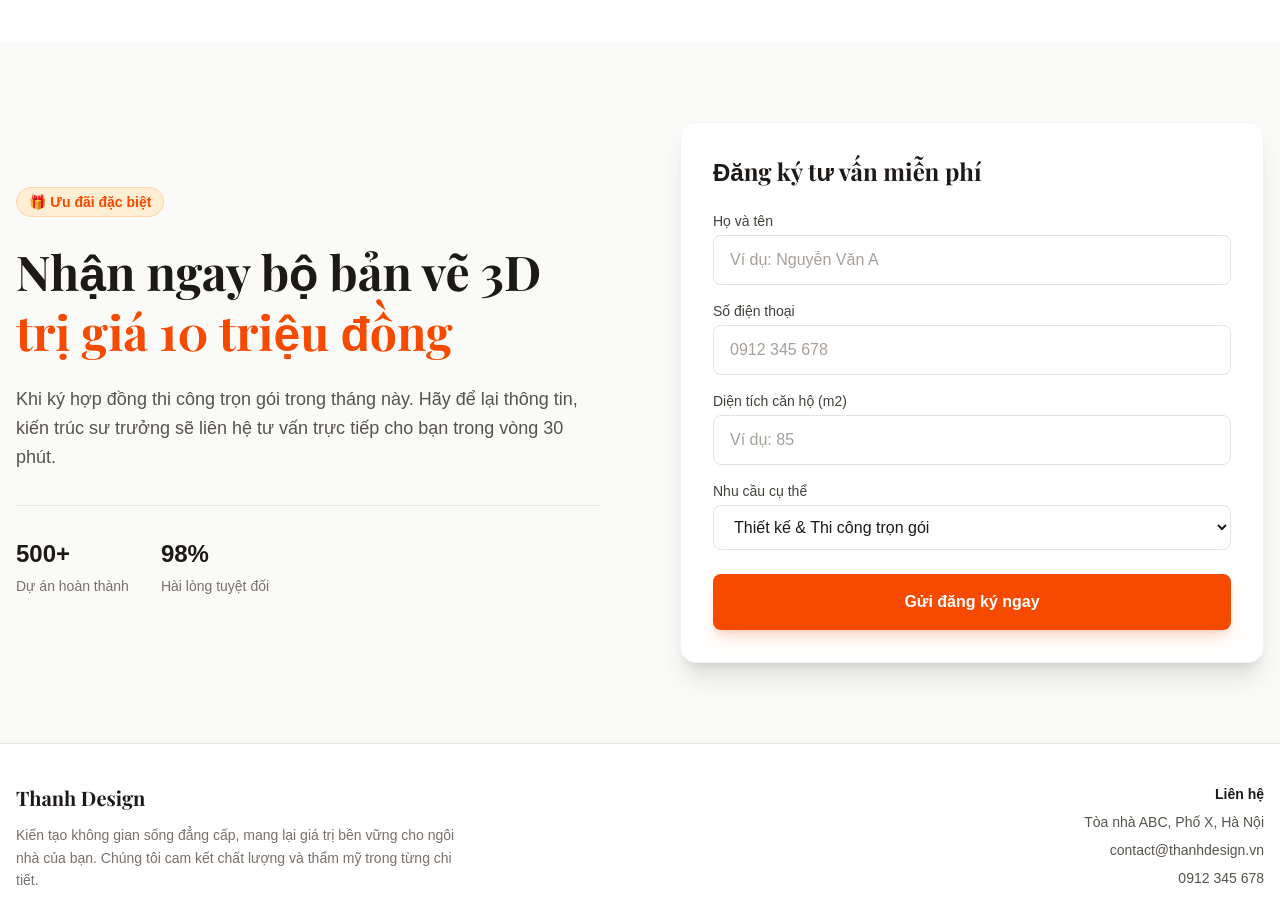
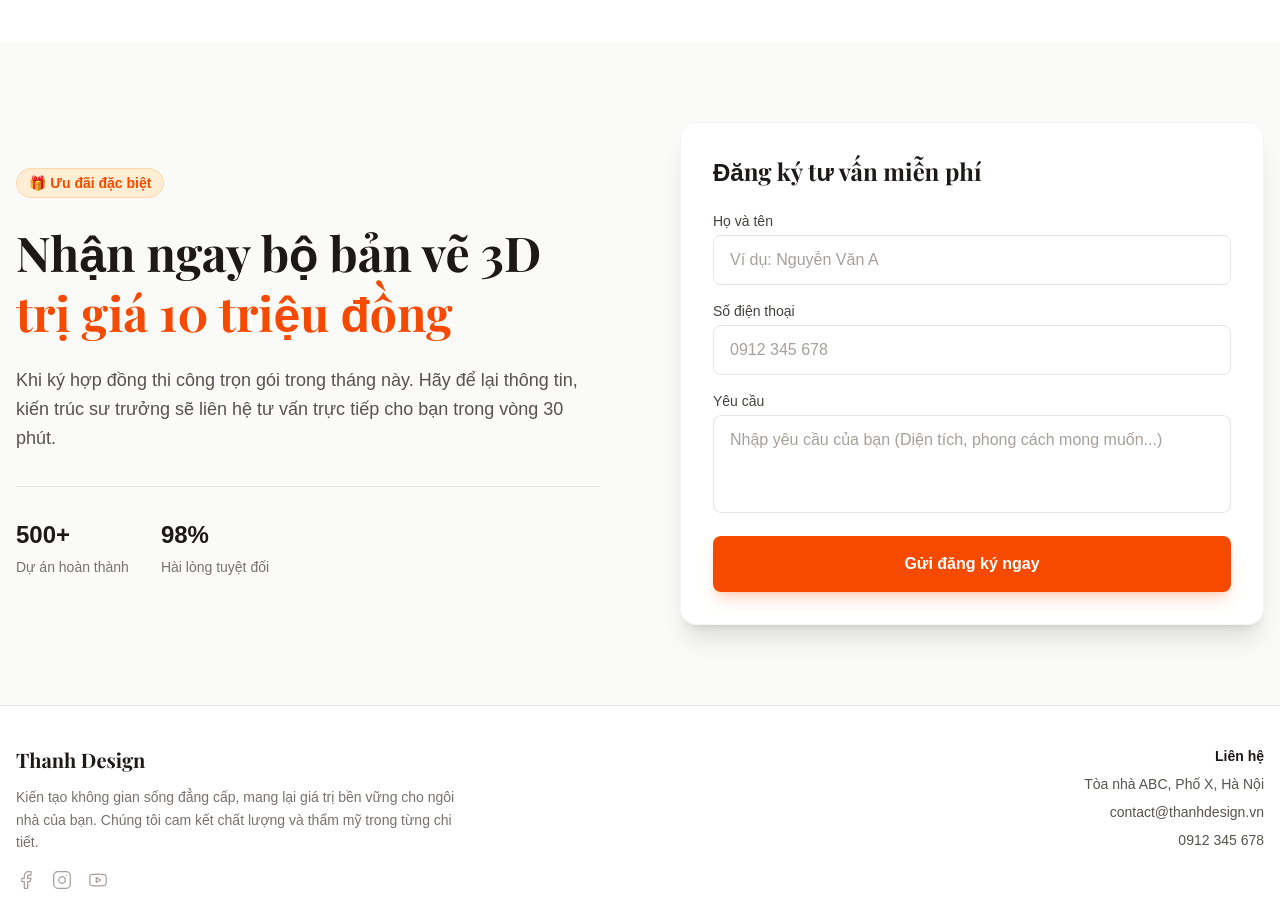
Before and after one commit to thanhnv58/thanh-vercel, a Next.js app: page / in a window 1280 px wide. Shown: the part 5740-6647 px from the top of the page. Built offline with nearby package versions, Linux system fonts and the light colour scheme; a web font is replaced by a local one.

Commit message:
up google sheet

```diff
--- a/src/components/ContactForm.tsx
+++ b/src/components/ContactForm.tsx
@@ -1,8 +1,56 @@
 'use client';
 
-import { motion } from 'framer-motion';
+
+import { useState } from 'react';
+import { useForm } from 'react-hook-form';
+import { zodResolver } from '@hookform/resolvers/zod';
+import * as z from 'zod';
+
+const formSchema = z.object({
+    name: z.string().min(2, { message: "Vui lòng nhập họ tên đầy đủ" }),
+    phone: z.string().regex(/^0\d{9}$/, { message: "Số điện thoại không hợp lệ (cần 10 số, bắt đầu bằng số 0)" }),
+    message: z.string().optional(),
+});
+
+type FormData = z.infer<typeof formSchema>;
 
 export default function ContactForm() {
+    // Added custom success state
+    const [isSuccess, setIsSuccess] = useState(false);
+
+    const {
+        register,
+        handleSubmit,
+        formState: { errors, isSubmitting },
+        reset
+    } = useForm<FormData>({
+        resolver: zodResolver(formSchema),
+    });
+
+    const onSubmit = async (data: FormData) => {
+        try {
+            const GOOGLE_SCRIPT_URL = "https://script.google.com/macros/s/AKfycbz7asUzWvF0-IvSoxKNwN8bUNIdSpw2zPij6lRST0Ojh4UmM_Ndswro20aTktWDh1AVlg/exec";
+
+            // Sending JSON data
+            await fetch(GOOGLE_SCRIPT_URL, {
+                method: "POST",
+                mode: "no-cors",
+                headers: { "Content-Type": "application/json" },
+                body: JSON.stringify(data),
+            });
+
+            setIsSuccess(true);
+            reset();
+
+            // Auto hide success message after 5 seconds
+            setTimeout(() => setIsSuccess(false), 5000);
+
+        } catch (error) {
+            console.error("Submission error:", error);
+            alert("Có lỗi xảy ra, vui lòng thử lại sau.");
+        }
+    };
+
     return (
         <section className="py-20 bg-stone-50 dark:bg-stone-900 transition-colors" id="contact">
             <div className="container mx-auto px-4">
@@ -34,44 +82,55 @@ export default function ContactForm() {
                     </div>
 
                     {/* Simple Form */}
-                    <div className="bg-white dark:bg-stone-800 rounded-2xl p-8 shadow-xl border border-stone-100 dark:border-stone-700">
+                    <div className="bg-white dark:bg-stone-800 rounded-2xl p-8 shadow-xl border border-stone-100 dark:border-stone-700 relative">
+                        {isSuccess ? (
+                            <div className="absolute inset-0 flex flex-col items-center justify-center p-8 text-center bg-white/95 dark:bg-stone-800/95 rounded-2xl z-10 animate-fade-in">
+                                <div className="w-16 h-16 bg-green-100 text-green-600 rounded-full flex items-center justify-center mb-4">
+                                    <svg xmlns="http://www.w3.org/2000/svg" width="32" height="32" viewBox="0 0 24 24" fill="none" stroke="currentColor" strokeWidth="2" strokeLinecap="round" strokeLinejoin="round"><path d="M22 11.08V12a10 10 0 1 1-5.93-9.14" /><polyline points="22 4 12 14.01 9 11.01" /></svg>
+                                </div>
+                                <h3 className="text-2xl font-bold text-stone-900 dark:text-white mb-2">Đăng ký thành công!</h3>
+                                <p className="text-stone-600 dark:text-stone-400">Cảm ơn bạn đã quan tâm. Chúng tôi sẽ liên hệ trong thời gian sớm nhất.</p>
+                                <button onClick={() => setIsSuccess(false)} className="mt-6 text-sm text-stone-500 underline hover:text-orange-600">Gửi phản hồi khác</button>
+                            </div>
+                        ) : null}
+
                         <h3 className="text-2xl font-bold text-stone-900 dark:text-white mb-6 font-serif">Đăng ký tư vấn miễn phí</h3>
-                        <form className="space-y-4">
+                        <form onSubmit={handleSubmit(onSubmit)} className="space-y-4">
                             <div>
                                 <label className="block text-sm font-medium text-stone-700 dark:text-stone-300 mb-1">Họ và tên</label>
                                 <input
+                                    {...register("name")}
                                     type="text"
                                     placeholder="Ví dụ: Nguyễn Văn A"
-                                    className="w-full px-4 py-3 rounded-lg border border-stone-200 dark:border-stone-600 focus:ring-2 focus:ring-orange-500 focus:outline-none text-stone-900 dark:text-white dark:bg-stone-700 placeholder:text-stone-400"
+                                    className={`w-full px-4 py-3 rounded-lg border ${errors.name ? 'border-red-500 focus:ring-red-500' : 'border-stone-200 dark:border-stone-600 focus:ring-orange-500'} focus:ring-2 focus:outline-none text-stone-900 dark:text-white dark:bg-stone-700 placeholder:text-stone-400`}
                                 />
+                                {errors.name && <p className="text-red-500 text-sm mt-1">{errors.name.message}</p>}
                             </div>
                             <div>
                                 <label className="block text-sm font-medium text-stone-700 dark:text-stone-300 mb-1">Số điện thoại</label>
                                 <input
+                                    {...register("phone")}
                                     type="tel"
                                     placeholder="0912 345 678"
-                                    className="w-full px-4 py-3 rounded-lg border border-stone-200 dark:border-stone-600 focus:ring-2 focus:ring-orange-500 focus:outline-none text-stone-900 dark:text-white dark:bg-stone-700 placeholder:text-stone-400"
+                                    className={`w-full px-4 py-3 rounded-lg border ${errors.phone ? 'border-red-500 focus:ring-red-500' : 'border-stone-200 dark:border-stone-600 focus:ring-orange-500'} focus:ring-2 focus:outline-none text-stone-900 dark:text-white dark:bg-stone-700 placeholder:text-stone-400`}
+                                />
+                                {errors.phone && <p className="text-red-500 text-sm mt-1">{errors.phone.message}</p>}
+                            </div>
+                            <div>
+                                <label className="block text-sm font-medium text-stone-700 dark:text-stone-300 mb-1">Yêu cầu</label>
+                                <textarea
+                                    {...register("message")}
+                                    rows={3}
+                                    placeholder="Nhập yêu cầu của bạn (Diện tích, phong cách mong muốn...)"
+                                    className="w-full px-4 py-3 rounded-lg border border-stone-200 dark:border-stone-600 focus:ring-2 focus:ring-orange-500 focus:outline-none text-stone-900 dark:text-white dark:bg-stone-700 placeholder:text-stone-400 resize-none"
                                 />
                             </div>
-                            <div>
-                                <label className="block text-sm font-medium text-stone-700 dark:text-stone-300 mb-1">Diện tích căn hộ (m2)</label>
-                                <input
-                                    type="number"
-                                    placeholder="Ví dụ: 85"
-                                    className="w-full px-4 py-3 rounded-lg border border-stone-200 dark:border-stone-600 focus:ring-2 focus:ring-orange-500 focus:outline-none text-stone-900 dark:text-white dark:bg-stone-700 placeholder:text-stone-400"
-                                />
-                            </div>
-                            <div>
-                                <label className="block text-sm font-medium text-stone-700 dark:text-stone-300 mb-1">Nhu cầu cụ thể</label>
-                                <select className="w-full px-4 py-3 rounded-lg border border-stone-200 dark:border-stone-600 focus:ring-2 focus:ring-orange-500 focus:outline-none text-stone-900 dark:text-white dark:bg-stone-700">
-                                    <option>Thiết kế & Thi công trọn gói</option>
-                                    <option>Thiết kế nội thất (Chưa thi công)</option>
-                                    <option>Cải tạo nhà cũ</option>
-                                    <option>Mua đồ nội thất lẻ</option>
-                                </select>
-                            </div>
-                            <button className="w-full py-4 bg-orange-600 text-white font-bold rounded-lg hover:bg-orange-700 transition-all shadow-lg shadow-orange-600/20 mt-2">
-                                Gửi đăng ký ngay
+                            <button
+                                type="submit"
+                                disabled={isSubmitting}
+                                className="w-full py-4 bg-orange-600 text-white font-bold rounded-lg hover:bg-orange-700 transition-all shadow-lg shadow-orange-600/20 mt-2 disabled:opacity-70 disabled:cursor-not-allowed flex justify-center"
+                            >
+                                {isSubmitting ? "Đang gửi..." : "Gửi đăng ký ngay"}
                             </button>
                         </form>
                     </div>
```
